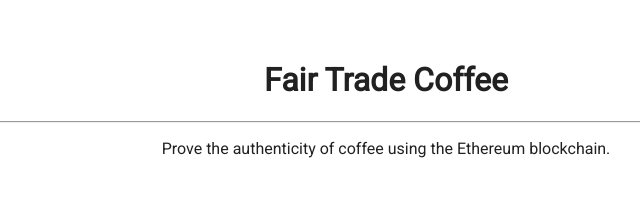
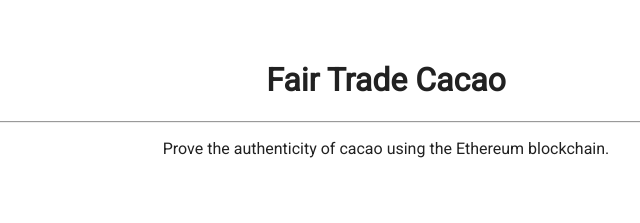
Before and after one commit to aarodrigues/cacao-supply-chain, a website: page supply_chain/index.html in a window 1280 px wide. Shown: the top 223 px of the page, 254-894 px from the left. Drawn offline with nearby package versions, Linux system fonts and the light colour scheme.

Commit message:
style: Change titles
Change coffee to cacao

```diff
--- a/supply_chain/index.html
+++ b/supply_chain/index.html
@@ -4,16 +4,16 @@
 <head>
     <meta charset="UTF-8">
     <meta name="viewport" content="width=device-width, initial-scale=1.0">
-    <title>Fair Trade Coffee</title>
+    <title>Fair Trade Cacao</title>
     <link href="https://fonts.googleapis.com/css?family=Roboto" rel="stylesheet">
     <link rel="stylesheet" type="text/css" href="style.css">
 </head>
 
 <body>
     <div class="container">
-        <h1 style="text-align: center;">Fair Trade Coffee</h1>
+        <h1 style="text-align: center;">Fair Trade Cacao</h1>
         <hr>
-        <p style="text-align: center;">Prove the authenticity of coffee using the Ethereum blockchain.</p>
+        <p style="text-align: center;">Prove the authenticity of cacao using the Ethereum blockchain.</p>
     </div>
 
     <div id="ftc-harvest">
```
Also changed, not shown: supply_chain/test/TestSupplychain.js (+8 -8 lines).
